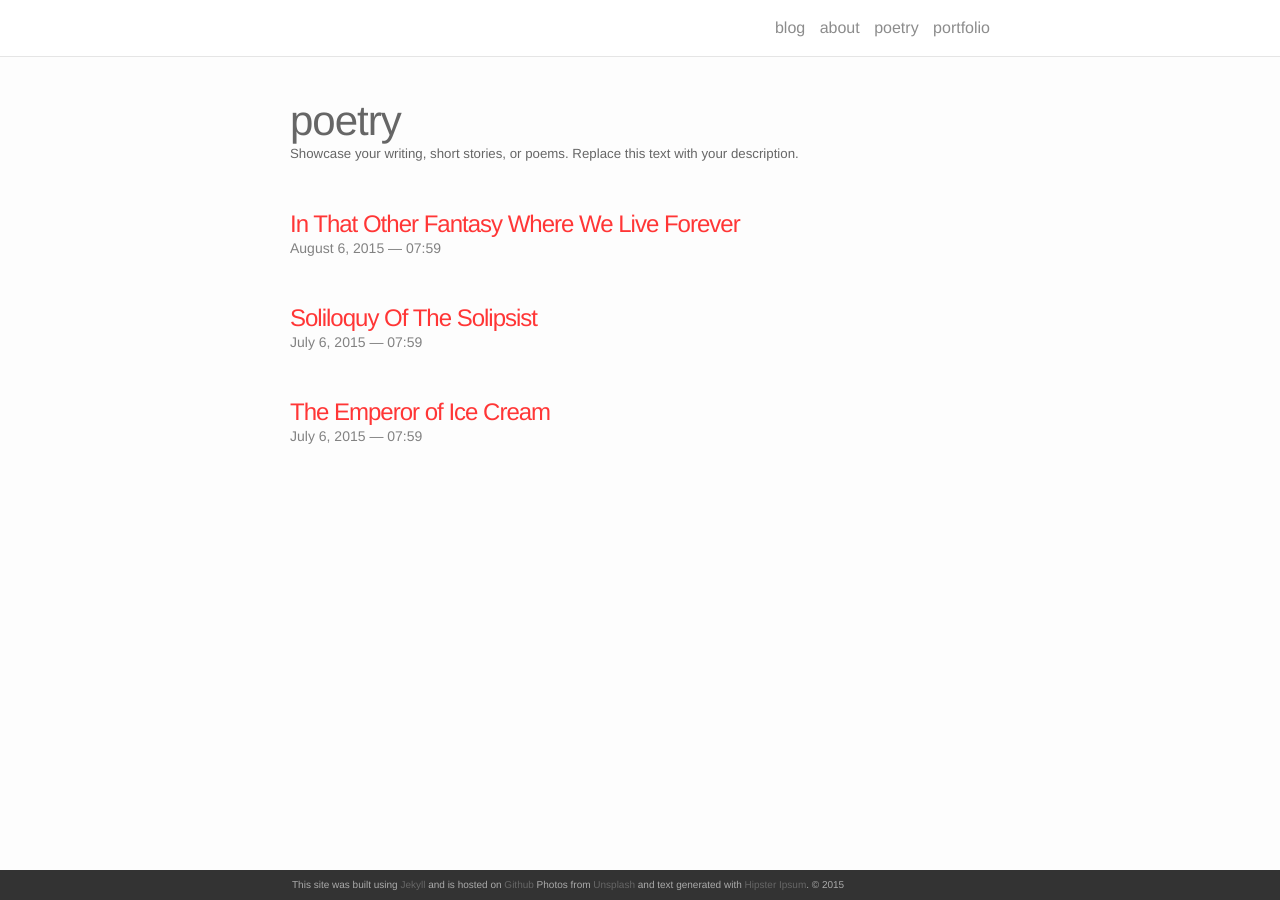
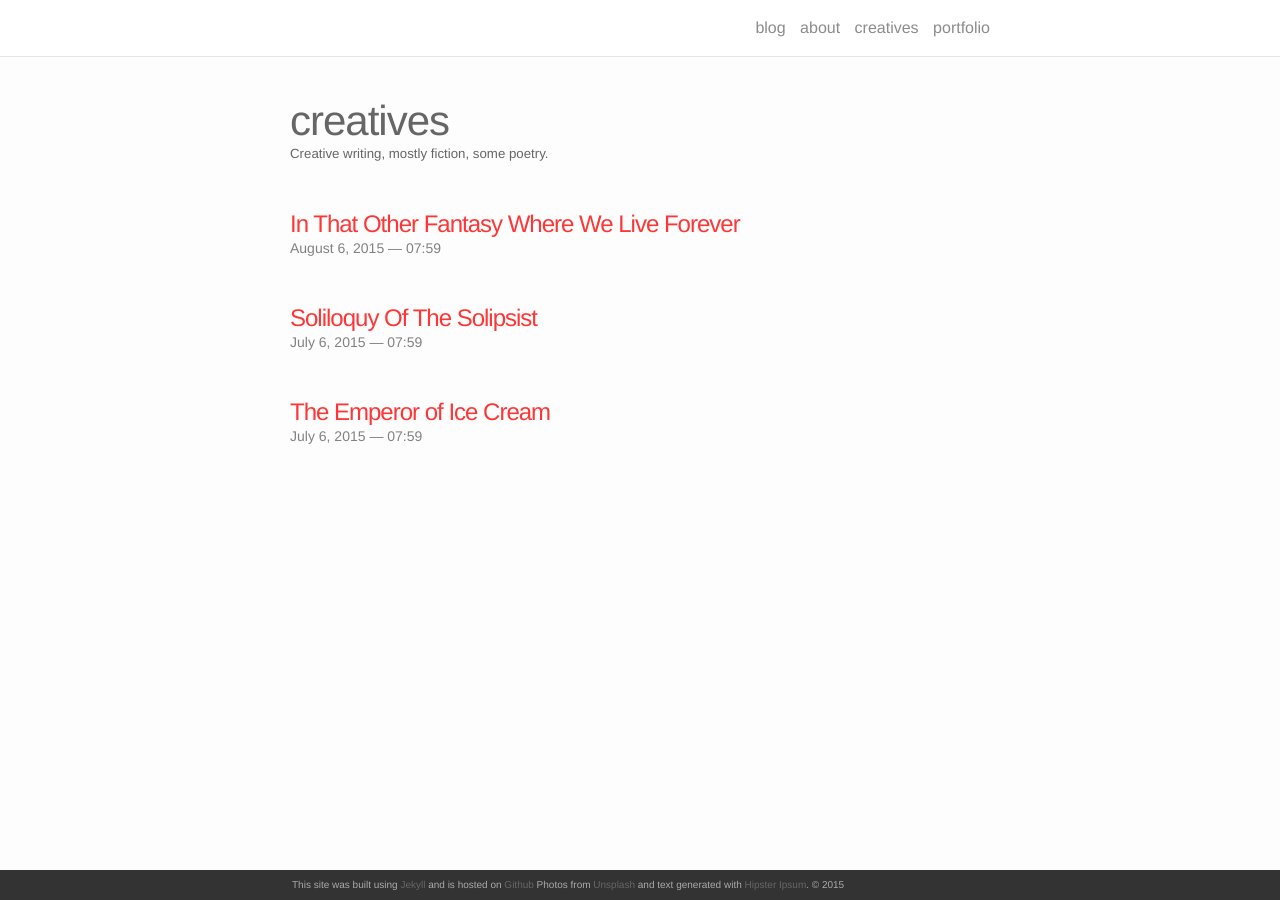
Before and after one commit to CynthiaParr-USDA/csparr.github.io, a Jekyll site: the page built from poetry.md, in a window 1280 px wide. Built offline with Jekyll 4.4.1, drawn with Linux system fonts in a browser that asks for light colours; nearby versions of some CDN libraries.

Commit message:
Update poetry.md

```diff
--- a/poetry.md
+++ b/poetry.md
@@ -1,8 +1,8 @@
 ---
 layout: page
 permalink: /poetry/
-title: poetry
-description: Showcase your writing, short stories, or poems. Replace this text with your description.
+title: creatives
+description: Creative writing, mostly fiction, some poetry.
 ---
 
 <ul class="post-list">
```
